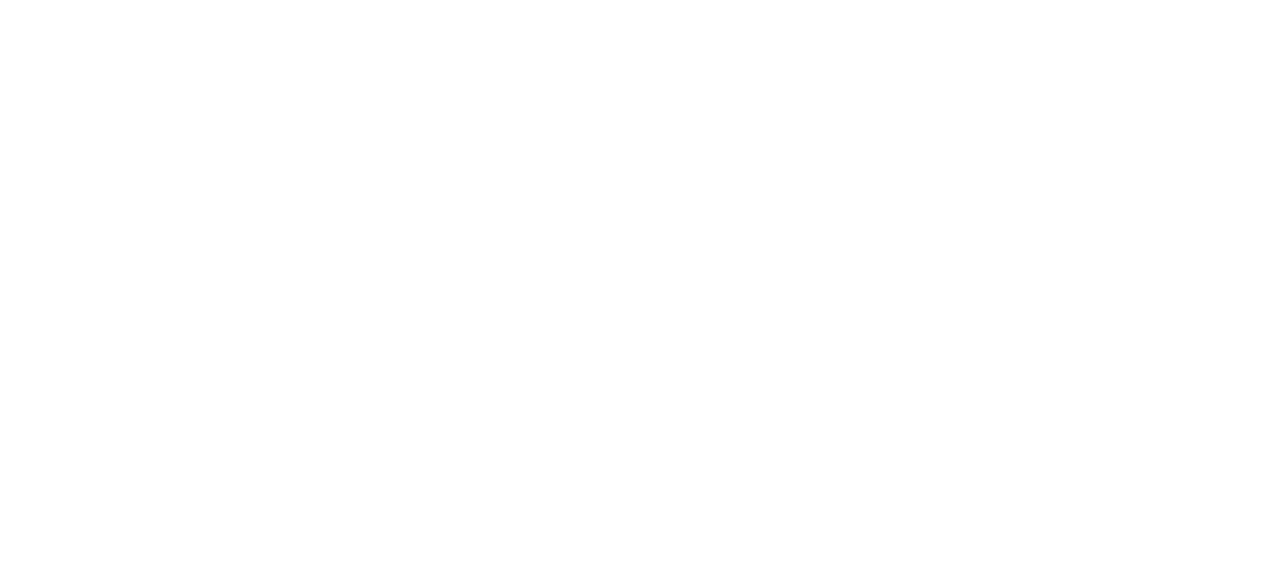
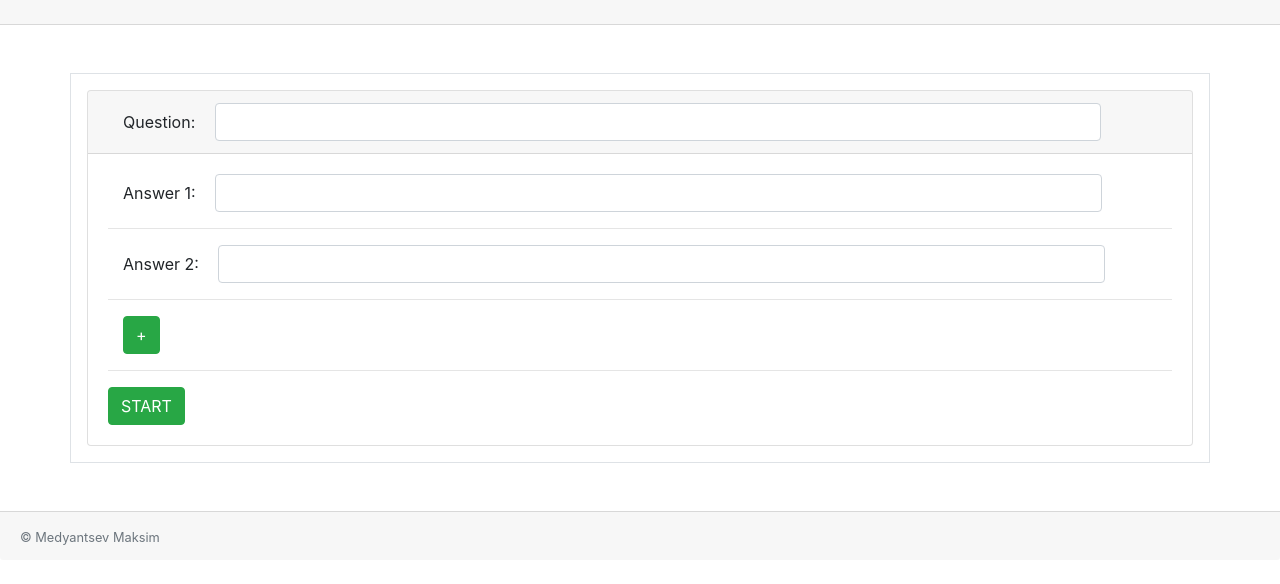
Before and after one commit to MaximMNsk/xiag, a PHP site: page / in a window 1280 px wide. Before the commit the part shown is empty. Shown: the top 584 px of the page. Run offline with PHP 8.4, Linux system fonts and the light colour scheme; some libraries are stand-ins or nearby versions.

Commit message:
Make Question View

```diff
--- a/application/controllers/ControllerMain.php
+++ b/application/controllers/ControllerMain.php
@@ -12,7 +12,7 @@ class ControllerMain extends Controller
     }
 
     function actionIndex(){
-        $this->view->generate('ViewMain.php', 'ViewTemplate.php');
+        return $this->view->generate('ViewMain.php', 'ViewTemplate.php');
     }
 
 }
--- a/application/core/view.php
+++ b/application/core/view.php
@@ -7,7 +7,7 @@ class View
 
     function generate($viewContent, $viewTemplate, $data = null)
     {
-        include 'application/views/'.$viewContent;
+        include 'application/views/'.$viewTemplate;
     }
 
 }
--- a/application/views/ViewMain.php
+++ b/application/views/ViewMain.php
@@ -0,0 +1,20 @@
+<div class="container m-5 p-3 mx-auto border">
+    <div class="card">
+        <div class="card-header">
+            <span class="col-5">Question:</span>
+            <span><input  class="col-10 form-control d-inline" type="text" name="" id=""></span>
+        </div>
+        <div class="card-body">
+            <span class="col-5">Answer 1:</span>
+            <span><input  class="col-10 form-control d-inline" type="text" name="" id=""></span>
+            <hr>
+            <span class="col-5">Answer 2:</span>
+            <span><input  class="col-10 form-control d-inline" type="text" name="" id=""></span>
+            <hr>
+            <span class="col-5"><button class="btn btn-success">+</button></span>
+            <span></span>
+            <hr>
+            <button class="btn btn-success">START</button>
+        </div>
+    </div>
+</div>
--- a/application/views/ViewTemplate.php
+++ b/application/views/ViewTemplate.php
@@ -13,11 +13,9 @@
     <script src="https://maxcdn.bootstrapcdn.com/bootstrap/4.0.0/js/bootstrap.min.js" integrity="sha384-JZR6Spejh4U02d8jOt6vLEHfe/JQGiRRSQQxSfFWpi1MquVdAyjUar5+76PVCmYl" crossorigin="anonymous"></script>
     <div class="card-header">
     </div>
-    <div class="container-fluid">
         <?php
             include 'application/views/'.$viewContent;
         ?>
-    </div>
     <div class="card-footer">
       <small class="text-muted">&copy; Medyantsev Maksim</small>
     </div>
```
